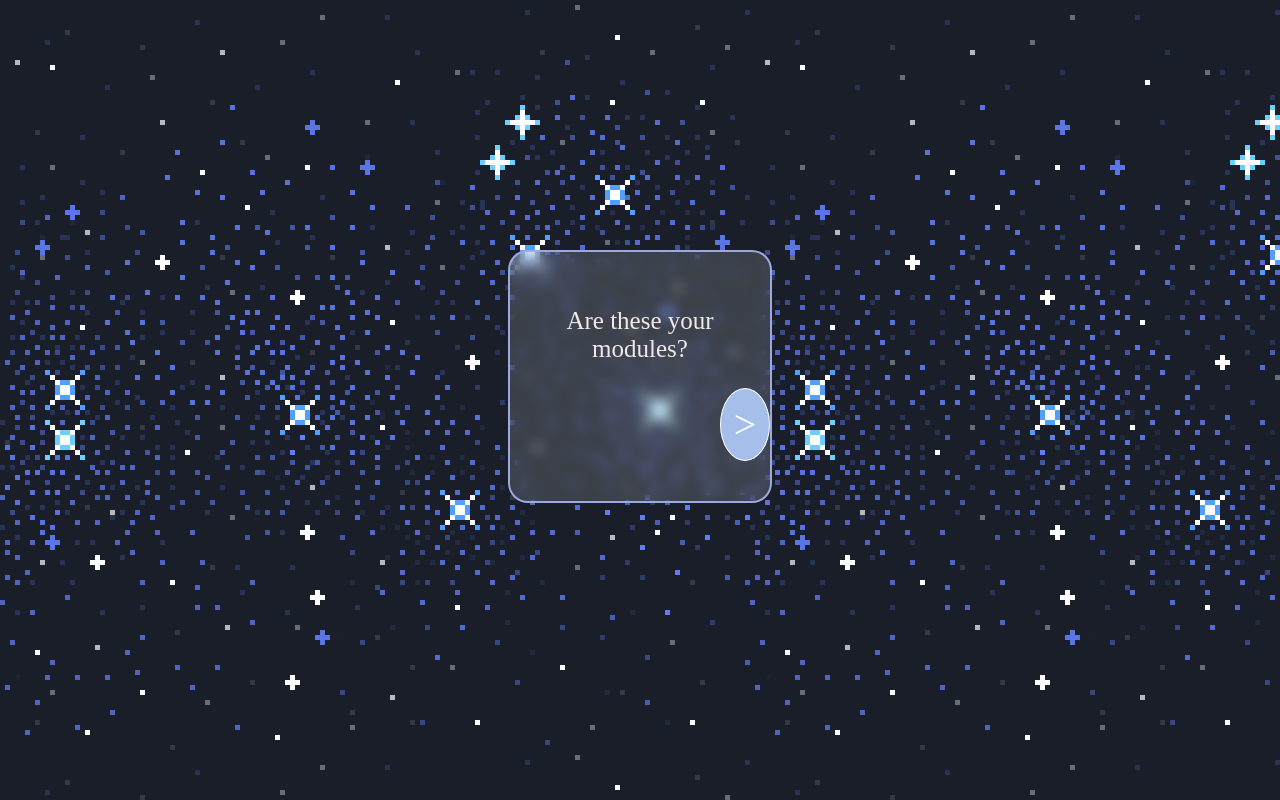
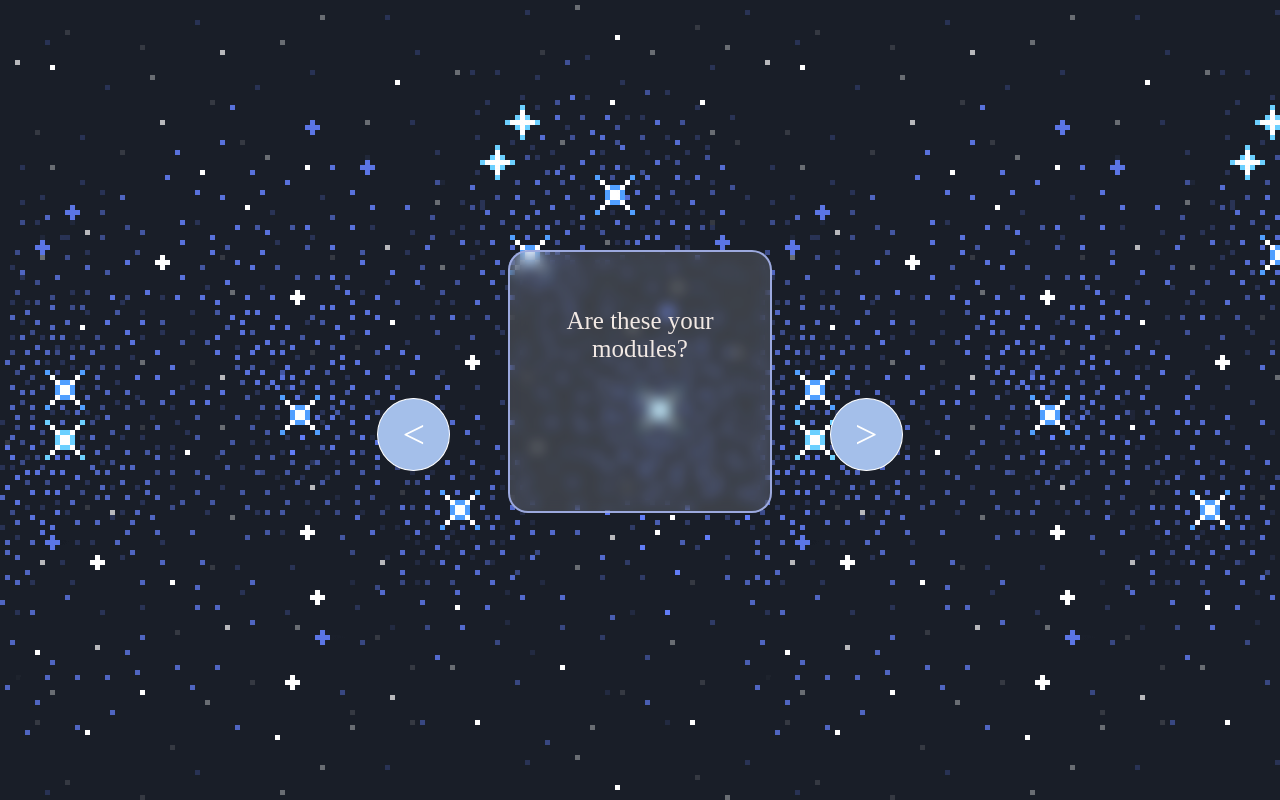
Before and after one commit to LuluSaliCodes/Academic-Planner-1.0, a plain HTML site: page moduleCheck.html in a window 1280 px wide. Drawn offline with Linux system fonts and the light colour scheme.

Commit message:
Added a 2nd button

```diff
--- a/moduleCheck.html
+++ b/moduleCheck.html
@@ -12,7 +12,10 @@
             <div class="msg">
                 <p id="mod-list">Are these your modules?</p>
             </div>
-            <a href="./dashboard.html" class="arr-btn">></a>
+            <div class="two-btns">
+                <a href="./moduleAddition.html" class="arr-btn"><</a>
+                <a href="./dashboard.html" class="arr-btn">></a>
+            </div>
         </div>
         <script src="index.js"></script>
     </body>
--- a/styles.css
+++ b/styles.css
@@ -63,6 +63,13 @@ h3 {
     background-color: #759dde;
 }
 
+.two-btns {
+    display: flex;
+    /*flex-direction: row;*/
+    justify-content: center;
+    align-items: center;
+}
+
 #input-el {
     background: rgba(255, 255, 255, 0.15);
     -webkit-backdrop-filter: blur(7px);
```
